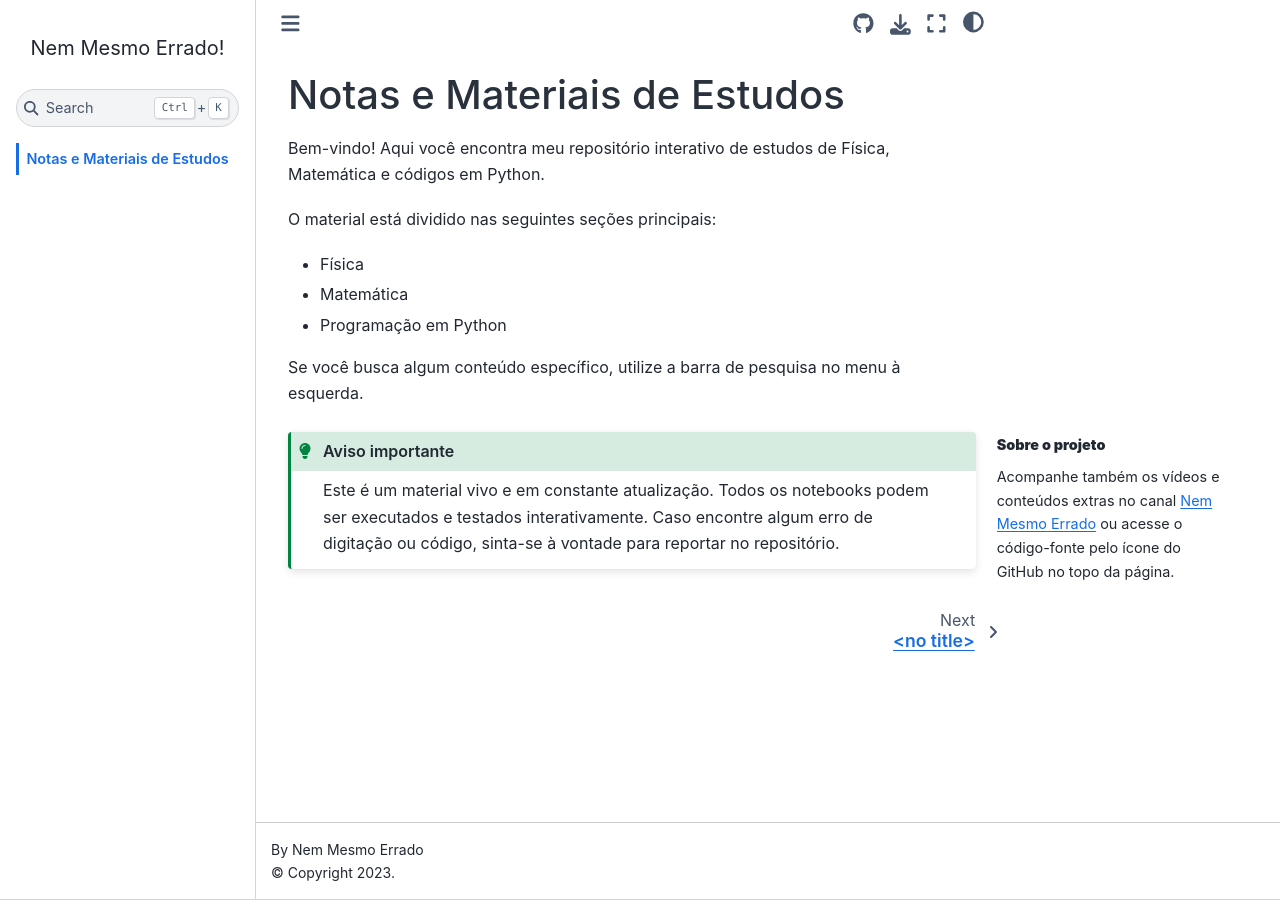
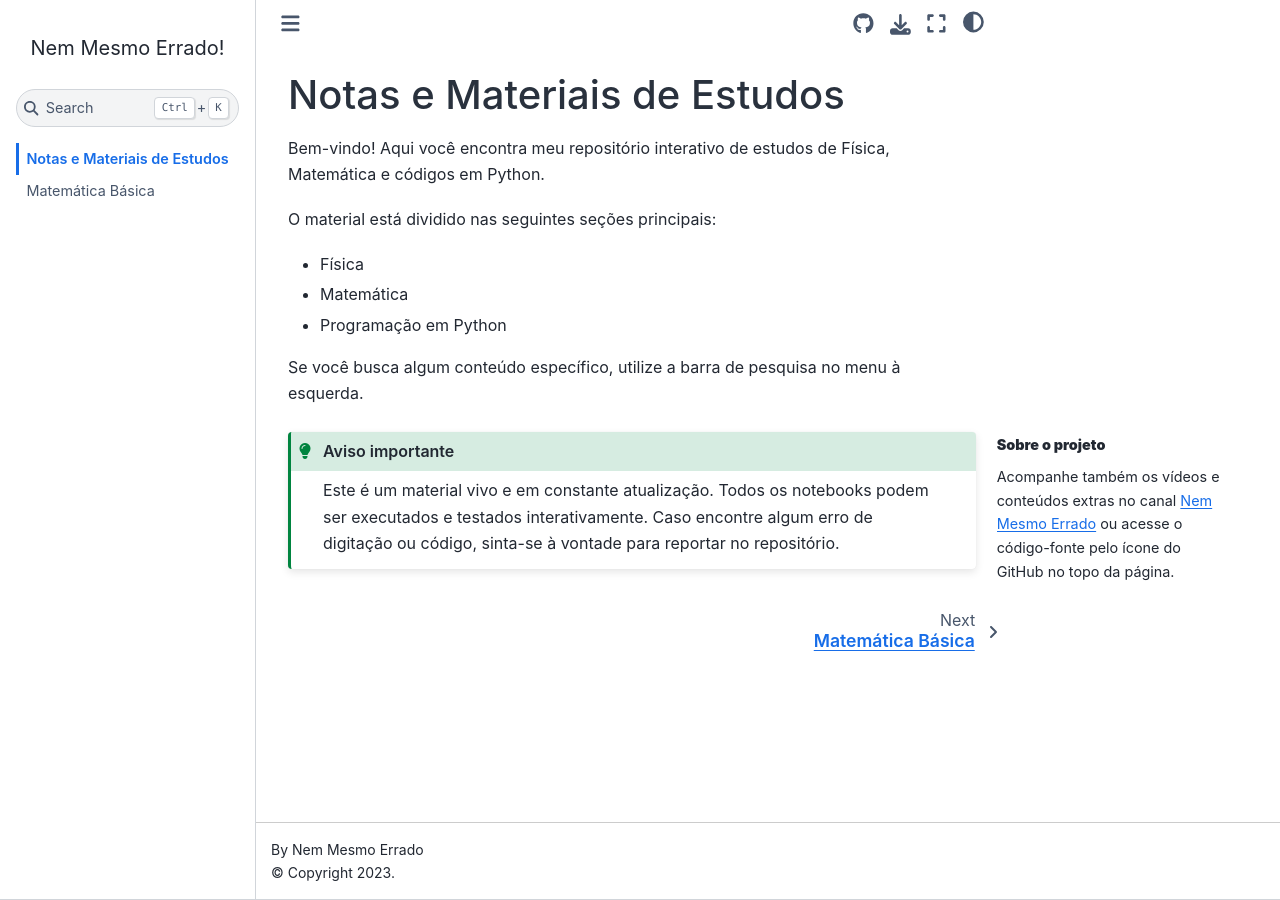
Before and after one commit to nemmesmoerrado/material, a Jupyter Book: the page built from intro.md, in a window 1280 px wide. Built offline with Jupyter Book 1.0.4 settings and Sphinx 7.4.7 and the Sphinx Book theme 1.1.4, drawn with Linux system fonts in a browser that asks for light colours.

Commit message:
Update _toc.yml

```diff
--- a/_toc.yml
+++ b/_toc.yml
@@ -1,4 +1,5 @@
 format: jb-book
 root: intro
 chapters:
-  - file: primeiro_notebook
+  - file: matematica/matematica_basica/intro
+    title: Matemática Básica
```
